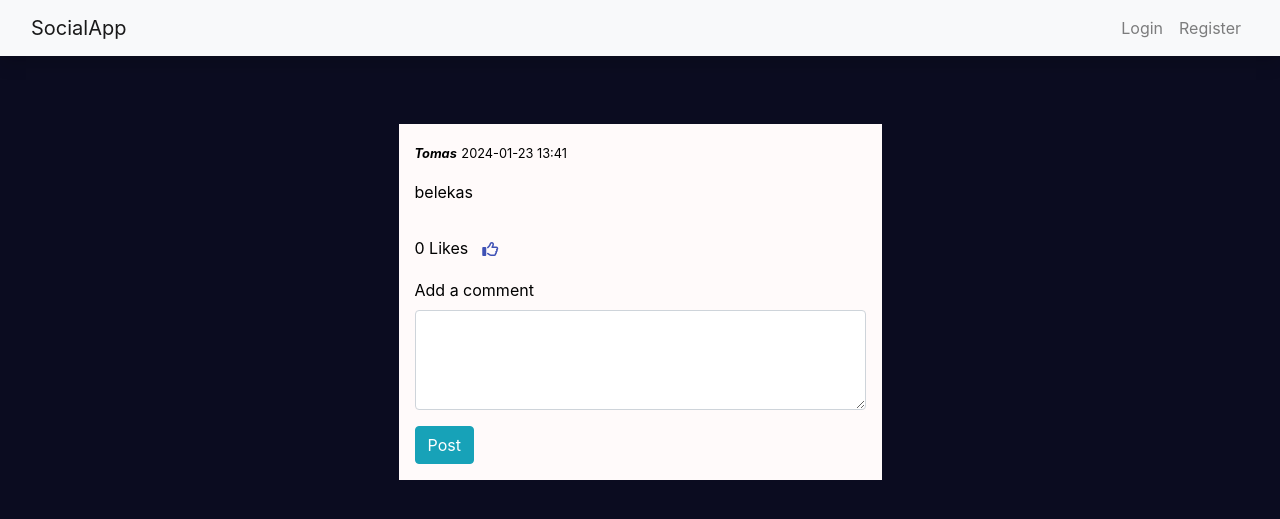
After one commit to TomasKrin/social_media_app, a Django app: page /socialmedia/posts/2/ in a window 1280 px wide. The commit adds this page. Shown: the top 519 px of the page. Run offline with Django 4.2, Linux system fonts and the light colour scheme; data comes from the database, SQL or seed files in the repository; both versions use the stored data as it was after the commit; some libraries are stand-ins or nearby versions.

Commit message:
fixed existing errors, implemented commenting and like/unlike system for comments

```diff
--- a/social_media/forms.py
+++ b/social_media/forms.py
@@ -1,5 +1,3 @@
-# forms.py in your Django app
-
 from django import forms
 from django.contrib.auth.models import User
 
@@ -39,4 +37,8 @@ class CommentModelForm(forms.ModelForm):
         widgets = {
             'profile': forms.HiddenInput(),
             'post': forms.HiddenInput(),
+            'comment': forms.Textarea(),
         }
+        labels = {
+            'comment': 'Add a comment',
+        }
--- a/social_media/static/css/styles.css
+++ b/social_media/static/css/styles.css
@@ -6,23 +6,38 @@ body{
     color: white;
 }
 
+.page-content-a {
+    color: white;
+}
+
+.page-content-a:hover {
+    text-decoration: none;
+    color: red;
+}
+
+.post-a{
+    color: black;
+}
+
+.post-a:hover{
+    text-decoration: none;
+    color: red;
+}
+
 main{
     display: flex;
 }
 .wrapper {
-    position: absolute;
-    left:0;
     display: flex;
     width:200px;
 }
 .sidebar {
     height: 90vh;
-    width: 30%;
     overflow-y: auto;
     background-color: yellow;
 }
 .content {
-    width: 70%;
+    margin: 0 auto;
     padding: 20px;
 }
 @media (max-width: 768px) {
@@ -97,7 +112,6 @@ main{
 }
 
 .postCardWrapper {
-    width: 100%;
     padding: 16px;
     background-color: snow;
     display: flex;
@@ -134,8 +148,8 @@ main{
 }
 
 .myprofile-pic{
-    width: 300px;        /* Fixed width */
-    height: 300px;       /* Fixed height */
+    width: 300px;
+    height: 300px;
     object-position: center;
     margin-left: 20px:
     margin-right: 20px;
@@ -147,3 +161,18 @@ main{
     align-items: center;
     justify-content: center;
 }
+
+.comment-form textarea{
+    height: 100px;
+}
+
+.comment-form .asteriskField{
+    display: none;
+}
+
+.like-button{
+    cursor: pointer;
+    color: #3f51b5;
+    border: none;
+    background-color: transparent;
+}
--- a/social_media/templates/base.html
+++ b/social_media/templates/base.html
@@ -52,7 +52,7 @@
 
         <!-- Navbar links -->
         <div class="collapse navbar-collapse" id="navbarNav">
-            <ul class="navbar-nav me-auto mb-2 mb-lg-0">
+            <ul class="navbar-nav ml-auto"> <!-- Use ml-auto to right-align items -->
                 {% if user.is_authenticated %}
                 <li class="nav-item"><a class="nav-link" href="{% url 'myprofile' %}">
                     <svg class="bi bi-person"
@@ -73,13 +73,13 @@
                 <li class="nav-item">
                     <a class="nav-link" href="{% url 'friends' user.profile.id %}">Friends</a>
                 </li>
+                <li class="nav-item"><a class="nav-link" href="{% url 'logout' %}?next=/">logout</a></li>
                 <li class="nav-item">
-                    <form class="d-flex">
-                        <input class="form-control me-2" type="search" placeholder="Search" aria-label="Search">
-                        <button class="btn btn-outline-success" type="submit">Search</button>
+                    <form class="form-inline"> <!-- Use form-inline for the search form -->
+                        <input class="form-control mr-sm-2" type="search" placeholder="Search" aria-label="Search">
+                        <button class="btn btn-outline-success my-2 my-sm-0" type="submit">Search</button>
                     </form>
                 </li>
-                <li class="nav-item"><a class="nav-link" href="{% url 'logout' %}?next=/">logout</a></li>
                 {% else %}
                 <li class="nav-item">
                     <a class="nav-link" href="{% url 'login' %}">Login</a>
@@ -89,7 +89,6 @@
                 </li>
                 {% endif %}
             </ul>
-
         </div>
     </div>
 </nav>
--- a/social_media/templates/friendlist.html
+++ b/social_media/templates/friendlist.html
@@ -7,7 +7,7 @@
 {% for friend in friends %}
 <ul>
     <li>
-        <a href="{% url 'profile' friend.profile.id %}">
+        <a href="{% url 'profile' friend.profile.id %}" class="page-content-a">
             <div>
                 <img src="{{ friend.profile.profile_pic.url }}" alt="profile_pic" height="50px" width="50px">
                 {{ friend.profile.display_name }}
--- a/social_media/templates/myprofile.html
+++ b/social_media/templates/myprofile.html
@@ -49,7 +49,7 @@
 <ul>
     {% for friend in friends_preview %}
     <li>
-        <a href="{% url 'profile' friend.profile.id %}">
+        <a href="{% url 'profile' friend.profile.id %}" class="page-content-a">
             <div>
                 <img src="{{ friend.profile.profile_pic.url }}" alt="profile_pic" height="50px" width="50px">
                 {{ friend.profile.display_name }}
@@ -58,7 +58,7 @@
     </li>
     {% endfor %}
 </ul>
-<a href="{% url 'friends' profile.id %}">Click to see all friend list</a>
+<a href="{% url 'friends' profile.id %}" class="page-content-a">Click to see all friend list</a>
 
 
 {% endblock %}
--- /dev/null
+++ b/social_media/templates/post_detail.html
@@ -0,0 +1,59 @@
+{% extends "base.html" %}
+{% load crispy_forms_tags %}
+{% block content %}
+
+<div class="postCardWrapper">
+    <div class="postContaine">
+        <small><i><b>{{ post.profile }}</b></i></small>
+        <small>{{ post.format_date }}</small>
+    </div>
+    <p>{{ post.post }}</p>
+    {% if post.img %}
+    <div class="img-container">
+        <img src="{{ post.img.url }}">
+    </div>
+    {% endif %}
+    <div class="d-flex">
+        <span class="mr-2">{{ post.num_likes }} Likes</span>
+        <form action="{% url 'liked' %}" method="post">
+            {% csrf_token %}
+            <input type="hidden" name="post_id" value="{{ post.id }}">
+            <button type="submit" class="like-button">
+                {% if user.profile not in post.liked.all %}
+                <i class="fa-regular fa-thumbs-up"></i>
+                {% else %}
+                <i class="fa-solid fa-thumbs-up"></i>
+                {% endif %}
+            </button>
+        </form>
+    </div>
+    <form class="comment-form" method="post">
+        {% csrf_token %}
+        {{ comment_form | crispy}}
+        <button type="submit" class="btn btn-info">Post
+            <Comment></Comment>
+        </button>
+    </form>
+    {% for comment in comments %}
+    <div class="comment">
+        <small><i><b>{{ comment.profile }}</b></i></small>
+        <small>{{ comment.format_date }}</small>
+        <p>{{ comment.comment }}</p>
+        <small class="mr-2">{{ post.num_likes }} Likes</small>
+        <form action="{% url 'liked_comment' comment.id %}" method="post">
+            {% csrf_token %}
+            <button type="submit" class="like-button">
+                {% if user.profile not in comment.liked_comment.all %}
+                <i class="fa-regular fa-thumbs-up"></i>
+                {% else %}
+                <i class="fa-solid fa-thumbs-up"></i>
+                {% endif %}
+            </button>
+        </form>
+        <hr>
+    </div>
+    {% endfor %}
+</div>
+
+
+{% endblock %}
--- a/social_media/templates/profile_detail.html
+++ b/social_media/templates/profile_detail.html
@@ -19,7 +19,7 @@
 <ul>
     {% for friend in friends_preview %}
     <li>
-        <a href="{% url 'profile' friend.profile.id %}">
+        <a href="{% url 'profile' friend.profile.id %}" class="page-content-a">
             <div>
                 <img src="{{ friend.profile.profile_pic.url }}" alt="profile_pic" height="50px" width="50px">
                 {{ friend.profile.display_name }}
@@ -28,7 +28,7 @@
     </li>
     {% endfor %}
 </ul>
-<a href="{% url 'friends' profile.id %}">Click to see all friend list</a>
+<a href="{% url 'friends' profile.id %}" class="page-content-a">Click to see all friend list</a>
 
 
 {% endblock %}
--- a/social_media/urls.py
+++ b/social_media/urls.py
@@ -10,4 +10,7 @@ urlpatterns = [
     path('profile/<int:pk>', views.profile_view, name='profile'),
     path('profile/<int:pk>/friends', views.friends_view, name='friends'),
     path('posts/liked', views.like_unlike_post, name='liked'),
+    path('posts/<int:post_id>/', views.post_detail_view, name='post_detail'),
+    path('posts/liked_comment/<int:comment_id>', views.like_unlike_comment, name='liked_comment'),
+
 ]
--- a/social_media/views.py
+++ b/social_media/views.py
@@ -1,13 +1,14 @@
 from django.contrib import messages
 from django.contrib.auth.decorators import login_required
 from django.contrib.auth.models import User
+from django.http import HttpResponseRedirect
 from django.shortcuts import render, redirect, get_object_or_404
-from django.urls import reverse_lazy
+from django.urls import reverse_lazy, reverse
 from django.views.decorators.csrf import csrf_protect
 from django.views import generic
 
 from social_media.forms import UserPostForm, UserUpdateForm, ProfileUpdateForm, CommentModelForm
-from social_media.models import UserPost, Profile, PostLike
+from social_media.models import UserPost, Profile, PostLike, PostComment, CommentLike
 
 
 @csrf_protect
@@ -54,21 +55,13 @@ class UserPostsView(generic.edit.FormMixin, generic.ListView):
     form_class = UserPostForm
     success_url = reverse_lazy('posts')
 
-    comment_form_class = CommentModelForm
-
-    def get_context_data(self, **kwargs):
-        context = super().get_context_data(**kwargs)
-        context['comment_form'] = self.comment_form_class(prefix='comment')
-        return context
+    def get_queryset(self):
+        return UserPost.objects.all().order_by('-date_posted')
 
     def post(self, request, *args, **kwargs):
-        self.object_list = self.get_queryset()
         form = self.get_form()
-        comment_form = self.comment_form_class(request.POST, prefix='comment')
-        if 'submit_post' in request.POST and form.is_valid():
+        if form.is_valid():
             return self.form_valid(form)
-        elif 'submit_comment' in request.POST and comment_form.is_valid():
-            return self.comment_form_valid(comment_form)
         else:
             return self.form_invalid(form)
 
@@ -76,19 +69,6 @@ class UserPostsView(generic.edit.FormMixin, generic.ListView):
         form.instance.profile = self.request.user.profile
         form.save()
         return super().form_valid(form)
-
-    def comment_form_valid(self, form):
-        post_id = self.request.POST.get('post_id')
-        post = get_object_or_404(UserPost, id=post_id)
-        comment = form.save(commit=False)
-        comment.profile = self.request.user.profile
-        comment.post = post
-        comment.save()
-        messages.success(self.request, "Your comment has been added!")
-        return redirect('posts')
-
-    def get_queryset(self):
-        return UserPost.objects.all().order_by('-date_posted')
 
 
 @login_required
@@ -152,9 +132,7 @@ def like_unlike_post(request):
             post.liked.remove(profile)
         else:
             post.liked.add(profile)
-
         like, like_added = PostLike.objects.get_or_create(profile=request.user.profile, post=post)
-
         if not like_added:
             if like.value == 'Like':
                 like.value = 'Unlike'
@@ -165,4 +143,59 @@ def like_unlike_post(request):
 
         post.save()
         like.save()
-        return redirect('posts')
+        referer_url = request.META.get('HTTP_REFERER')
+        if referer_url:
+            return HttpResponseRedirect(referer_url)
+        else:
+            return redirect('posts')
+
+
+def post_detail_view(request, post_id):
+    post = get_object_or_404(UserPost, id=post_id)
+    comments = PostComment.objects.filter(post=post).order_by('-date_posted')
+
+    if request.method == 'POST':
+        comment_form = CommentModelForm(request.POST)
+        if comment_form.is_valid():
+            new_comment = comment_form.save(commit=False)
+            new_comment.profile = request.user.profile
+            new_comment.post = post
+            new_comment.save()
+            messages.success(request, "Your comment has been posted.")
+            return HttpResponseRedirect(reverse('post_detail', args=[post_id]))
+    else:
+        comment_form = CommentModelForm(initial={'post': post})
+
+    context = {
+        'post': post,
+        'comments': comments,
+        'comment_form': comment_form
+    }
+
+    return render(request, 'post_detail.html', context)
+
+
+def like_unlike_comment(request, comment_id):
+    if request.method == 'POST':
+        comment = PostComment.objects.get(id=comment_id)
+        profile = Profile.objects.get(user=request.user)
+        if profile in comment.liked_comment.all():
+            comment.liked_comment.remove(profile)
+        else:
+            comment.liked_comment.add(profile)
+        like, like_added = CommentLike.objects.get_or_create(profile=request.user.profile, comment=comment)
+        if not like_added:
+            if like.value == 'Like':
+                like.value = 'Unlike'
+            else:
+                like.value = 'Like'
+        else:
+            like.value = 'Like'
+
+        comment.save()
+        like.save()
+        referer_url = request.META.get('HTTP_REFERER')
+        if referer_url:
+            return HttpResponseRedirect(referer_url)
+        else:
+            return redirect('posts')
```
Also changed, not shown: social_media/models.py (+6 -5 lines), social_media/templates/post_list.html (+4 -8 lines), db.sqlite3.
